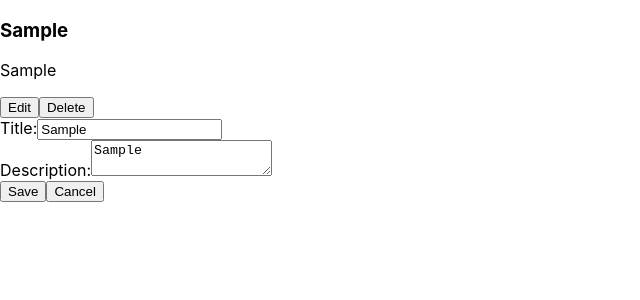
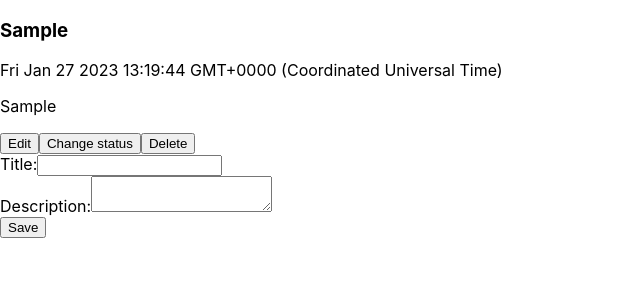
Before and after one commit to rudiszubert369/react-issue-list, a React (Create React App) app: page / in a window 1280 px wide. Both pictures are taken after typing "Sample", "Sample" into the empty fields and a click on the button "Save". Shown: the top 300 px of the page, without its empty margins (0-640 px from the left). Built offline with nearby package versions, Linux system fonts and the light colour scheme.

Commit message:
initial logic, cleanup

```diff
--- a/src/App.js
+++ b/src/App.js
@@ -1,26 +1,18 @@
-import { useReducer, useState } from 'react';
-import AddEditIssue from './components/AddEditIssue';
+import { useReducer } from 'react';
+import AddIssue from './components/AddIssue';
 import IssueList from './components/IssueList';
-import { initialState, reducer } from './components/state';
+import { initialState } from './components/state';
+import { reducer } from './components/reducer';
 import IssueContext from './components/IssueContext';
 
 
 const App = () => {
   const [state, dispatch] = useReducer(reducer, initialState);
-  const [id, setId] = useState(0);
-
-  const addIssue = (title, description) => {
-    setId(id + 1);
-    dispatch({
-      type: 'ADD_ISSUE',
-      payload: { id, title, description }
-    });
-  };
 
   return (
     <IssueContext.Provider value={{ ...state, dispatch }}>
       <IssueList />
-      <AddEditIssue addIssue={addIssue} />
+      <AddIssue />
     </IssueContext.Provider>
   );
 };
--- a/src/components/AddEditIssue.js
+++ b/src/components/AddIssue.js
@@ -1,16 +1,20 @@
 import { useContext, useState } from 'react';
 import IssueContext from './IssueContext';
 
-const AddEditIssue = () => {
-  const { currentIssue, dispatch } = useContext(IssueContext);
-  const [issue, setIssue] = useState(currentIssue || {});
+const AddIssue = () => {
+  const { dispatch, nextId } = useContext(IssueContext);
+  const [issue, setIssue] = useState({});
+  const [error, setError] = useState('');
 
   const handleSubmit = e => {
     e.preventDefault();
-    if (issue.id) {
-      dispatch({ type: 'UPDATE_ISSUE', payload: issue });
+    if (issue.title && issue.description) {
+      const currentDate = new Date();
+      dispatch({ type: 'ADD_ISSUE', payload: {...issue, id: nextId, date: currentDate.toString()} });
+      setIssue( {description: '', title: '' } );
+      setError('');
     } else {
-      dispatch({ type: 'ADD_ISSUE', payload: issue });
+      setError('Title and description cannot be empty');
     }
   };
 
@@ -39,10 +43,10 @@ const AddEditIssue = () => {
         />
       </label>
       <br />
+      {error ? error : null}
       <button type="submit">Save</button>
-      <button onClick={() => dispatch({ type: 'SET_CURRENT_ISSUE', payload: null })}>Cancel</button>
     </form>
   );
 };
 
-export default AddEditIssue;
+export default AddIssue;
--- a/src/components/Issue.js
+++ b/src/components/Issue.js
@@ -1,7 +1,7 @@
 import React, { useContext } from 'react';
 import IssueContext from './IssueContext';
 
-const Issue = ({ id, title, description }) => {
+const Issue = ({ id, title, description, date }) => {
   const { dispatch } = useContext(IssueContext);
 
   const handleDelete = () => {
@@ -9,14 +9,19 @@ const Issue = ({ id, title, description }) => {
   };
 
   const handleEdit = () => {
-    dispatch({ type: 'SET_CURRENT_ISSUE', payload: id });
   };
+
+  const handleStatusChange = () => {
+    dispatch({ type:'UPDATE_ISSUE',  payload: id})
+  }
 
   return (
     <div>
       <h3>{title}</h3>
+      <p>{date}</p>
       <p>{description}</p>
       <button onClick={handleEdit}>Edit</button>
+      <button onClick={handleStatusChange}>Change status</button>
       <button onClick={handleDelete}>Delete</button>
     </div>
   );
--- /dev/null
+++ b/src/components/reducer.js
@@ -0,0 +1,22 @@
+export const reducer = (state, action) => {
+    switch (action.type) {
+        case 'ADD_ISSUE':
+        return {
+            ...state,
+            issues: [...state.issues, { ...action.payload, id: state.nextId, status: 'open' }],
+            nextId: state.nextId + 1
+        }
+        case 'DELETE_ISSUE':
+        return { ...state, issues: state.issues.filter(issue => issue.id !== action.payload) };
+        case 'UPDATE_ISSUE':
+            console.log(action.payload)
+        return {
+            ...state,
+            issues: state.issues.map(issue =>
+            issue.id === action.payload.id ? action.payload : issue
+            )
+        };
+        default:
+        return state;
+    }
+};
--- a/src/components/state.js
+++ b/src/components/state.js
@@ -1,24 +1,4 @@
 export const initialState = {
     issues: [],
-    currentIssue: null
+    nextId: 1
 };
-
-export const reducer = (state, action) => {
-    switch (action.type) {
-        case 'ADD_ISSUE':
-        return { ...state, issues: [...state.issues, action.payload] };
-        case 'DELETE_ISSUE':
-        return { ...state, issues: state.issues.filter(issue => issue.id !== action.payload) };
-        case 'UPDATE_ISSUE':
-        return {
-            ...state,
-            issues: state.issues.map(issue =>
-            issue.id === action.payload.id ? action.payload : issue
-            )
-        };
-        case 'SET_CURRENT_ISSUE':
-        return { ...state, currentIssue: action.payload };
-        default:
-        return state;
-    }
-};
```
